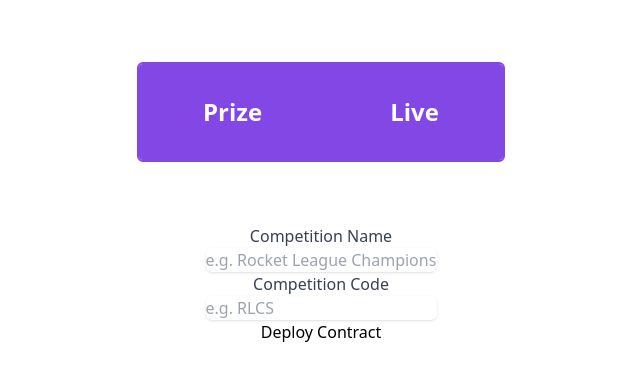
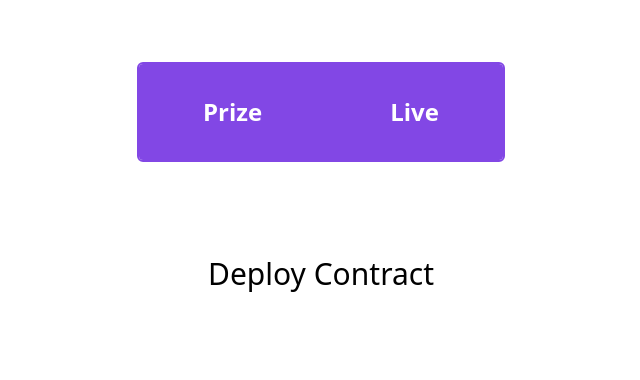
Before and after one commit to thendg/stakeify, a Next.js app: page /generate in a window 1280 px wide. Both pictures are taken after a click on the button "Prize". Shown: the top 380 px of the page, without its empty margins (319-959 px from the left). Built offline with nearby package versions, Linux system fonts and the light colour scheme.

Commit message:
added dynamic smart contract deployment

```diff
--- a/components/generate/PrizeForm.js
+++ b/components/generate/PrizeForm.js
@@ -1,36 +1,15 @@
+async function deploy() {
+  fetch("/api/create/HelloWorld")
+    .then((res) => res.json())
+    .then(({ response }) => alert(response));
+}
+
 export default function () {
   return (
-    <>
-      <div class="flex flex-col w-full justify-center items-center">
-        <label for="price" class="text-xl font-medium text-gray-700">
-          Competition Name
-        </label>
-
-        <input
-          type="text"
-          name="price"
-          id="price"
-          class="rounded-md px-4 py-2 w-1/3 shadow text-l"
-          placeholder="e.g. Rocket League Championship Series"
-        ></input>
-      </div>
-      <div class="flex flex-col w-full justify-center items-center pt-8 ">
-        <label for="price" class="text-xl font-medium text-gray-700">
-          Competition Code
-        </label>
-        <input
-          type="text"
-          name="price"
-          id="price"
-          class="rounded-md w-1/3 shadow px-4 py-2 text-l"
-          placeholder="e.g. RLCS"
-        ></input>
-      </div>
-      <div class="flex flex-col w-full justify-center items-center p-8">
-        <button class="bg-transparent hover:bg-[#8247e5] text-[#8247e5] font-semibold hover:text-white py-6 px-12 border-2 border-[#8247e5] hover:border-transparent rounded text-xl">
-          Deploy Contract
-        </button>
-      </div>
-    </>
+    <div className="flex flex-col w-full justify-center items-center p-8">
+      <button className="hover:underline text-3xl" onClick={deploy}>
+        Deploy Contract
+      </button>
+    </div>
   );
 }
--- /dev/null
+++ b/pages/api/create/[contractName].js
@@ -0,0 +1,20 @@
+import hre from "hardhat";
+import HelloWorldArgs from "../../../contracts/HelloWorld/args";
+
+export default async function (req, res) {
+  const { contractName } = req.query;
+
+  let args;
+  switch (contractName) {
+    case "HelloWorld":
+      args = HelloWorldArgs;
+      break;
+  }
+
+  const ContractFactory = await hre.ethers.getContractFactory(contractName);
+  const contract = await ContractFactory.deploy(...args);
+
+  const response = `Contract "${contractName}" deployed to address: ${contract.address}`;
+  res.status(200).json({ response });
+  console.log(response);
+}
--- a/pages/generate.js
+++ b/pages/generate.js
@@ -3,7 +3,6 @@ import PrizeForm from "../components/generate/PrizeForm";
 
 const PRIZE = "prize";
 const LIVE = "live";
-const valid = [PRIZE];
 
 function Title({ children }) {
   return <div className="text-2xl text-black underline">{children}</div>;
@@ -26,17 +25,17 @@ export default function Generate() {
   return (
     <>
       <div>
-        <div class="flex justify-center p-16">
+        <div className="flex justify-center p-16">
           <div>
-            <div class="inline-flex">
+            <div className="inline-flex">
               <button
-                class="bg-[#8247e5] hover:bg-white text-2xl text-white hover:text-[#8247e5] font-bold py-8 px-16 rounded-l outline outline-[#8247e5] outline-2"
+                className="bg-[#8247e5] hover:bg-white text-2xl text-white hover:text-[#8247e5] font-bold py-8 px-16 rounded-l outline outline-[#8247e5] outline-2"
                 onClick={() => setSelected(PRIZE)}
               >
                 Prize
               </button>
               <button
-                class="bg-[#8247e5] hover:bg-white text-2xl text-white hover:text-[#8247e5] font-bold py-8 px-16 rounded-r outline outline-[#8247e5] outline-2"
+                className="bg-[#8247e5] hover:bg-white text-2xl text-white hover:text-[#8247e5] font-bold py-8 px-16 rounded-r outline outline-[#8247e5] outline-2"
                 onClick={() => setSelected(LIVE)}
               >
                 Live
@@ -45,7 +44,7 @@ export default function Generate() {
           </div>
         </div>
 
-        <div class="flex flex-col w-full justify-center items-center">
+        <div className="flex flex-col w-full justify-center items-center">
           {getContent(selected)}
         </div>
       </div>
--- a/scripts/deploy.js
+++ b/scripts/deploy.js
@@ -1,14 +1,14 @@
-const fsp = require("fs/promises");
+const fs = require("fs/promises");
 const hre = require("hardhat");
 const path = require("path");
 
 async function getDirectories(source) {
-  return (await fsp.readdir(source, { withFileTypes: true }))
+  return (await fs.readdir(source, { withFileTypes: true }))
     .filter((dirent) => dirent.isDirectory())
     .map((dirent) => dirent.name);
 }
 
-async function main() {
+export default async function main() {
   const contractNames = await getDirectories("contracts");
   for (const contractName of contractNames) {
     const ContractFactory = await hre.ethers.getContractFactory(contractName);
--- a/tailwind.config.js
+++ b/tailwind.config.js
@@ -1,6 +1,6 @@
 /** @type {import('tailwindcss').Config} */
 module.exports = {
-  content: ["./pages/**/*.{js,jsx}"],
+  content: ["./pages/**/*.{js,jsx}", "./components/**/*.{js,jsx}"],
   theme: {
     extend: {},
   },
```
